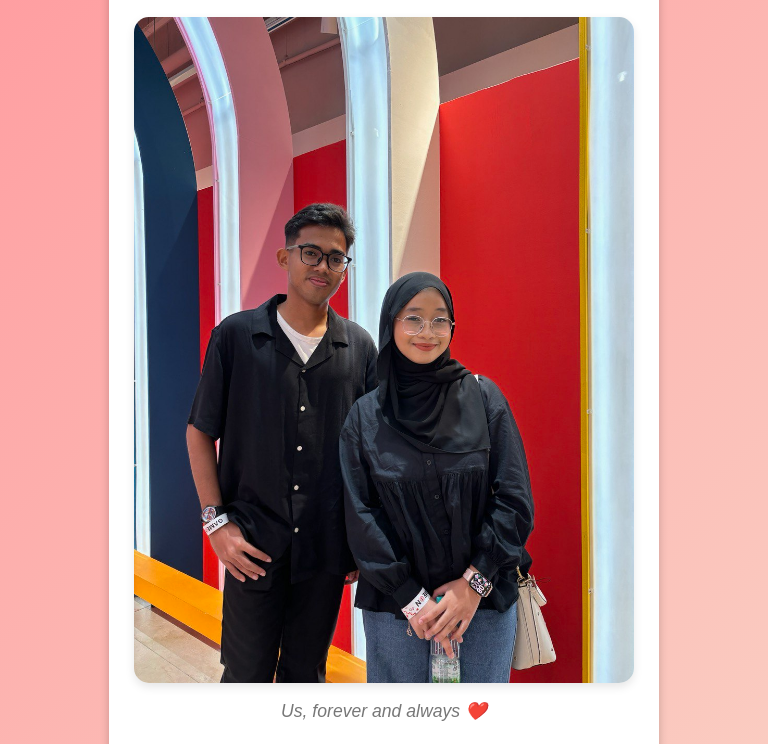
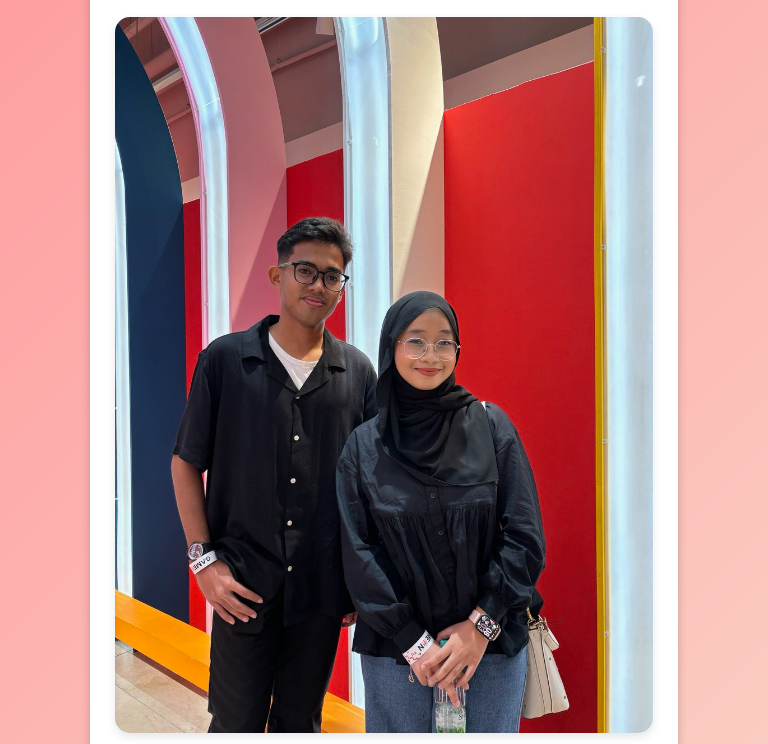
Before and after one commit to SheikhAnasDanial/AnniversaryWebsite, a plain HTML site: page index.html in a window 768 px wide. Shown: the part 151-895 px from the top of the page. Drawn offline with Linux system fonts and the light colour scheme; some packages are replaced by stand-ins of ours; a script that the page names is missing.

Commit message:
Add files via upload

```diff
--- a/style.css
+++ b/style.css
@@ -82,7 +82,7 @@ body {
 
     .container {
       width: 70%; /* Increase container size for larger tablets */
-      max-width: 500px; /* Allow slightly wider container */
+      max-width: 700px; /* Allow slightly wider container */
       padding: 25px; /* Add more padding for larger screens */
     }
   }
```
